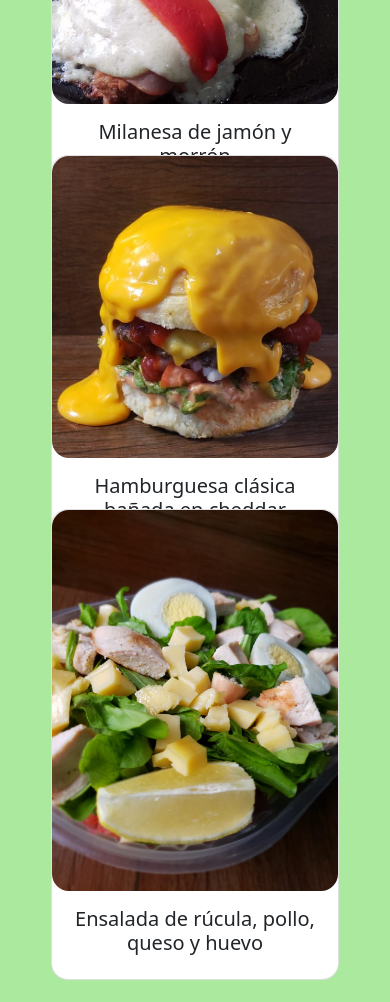
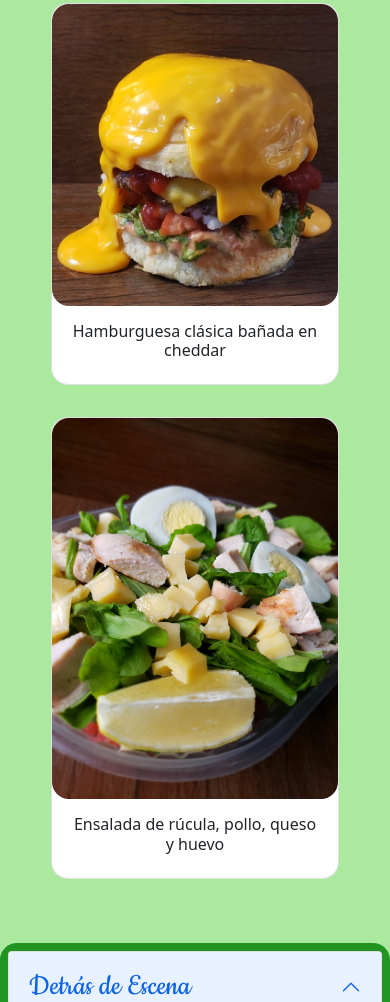
Before and after one commit to manugonzalezm/4ta_entrega_proyecto_final, a website: page index.html in a window 390 px wide. Shown: the part 998-2000 px from the top of the page. Drawn offline with nearby package versions, Linux system fonts and the light colour scheme.

Commit message:
Correcciones en el responsive del index.html

```diff
--- a/index.html
+++ b/index.html
@@ -47,7 +47,7 @@
         </nav>
     </header>
     <main>
-        <div id="carouselExampleIndicators" class="carousel slide m-5 alto_carrusel" data-bs-ride="carousel">
+        <div id="carouselExampleIndicators" class="carousel slide m-3" data-bs-ride="carousel">
             <div class="carousel-indicators">
                 <button type="button" data-bs-target="#carouselExampleIndicators" data-bs-slide-to="0" class="active" aria-current="true" aria-label="Slide 1"></button>
                 <button type="button" data-bs-target="#carouselExampleIndicators" data-bs-slide-to="1" aria-label="Slide 2"></button>
@@ -74,29 +74,29 @@
             </button>
         </div>
         <h2 class="my-2 texto_centrado font_subt">~Los favoritos del mes~</h2>
-        <div class="container texto_centrado">
+        <div class="container-fluid my-3">
             <div class="row">
-                <div class="col-lg-3 col-md-6 col-sm-6 my-3">
-                    <div class="card bordes contenedor_tarjetas" style="width: 18rem;">
-                        <img src="img/milaMuzzaMorron.jpeg" class="card-img-top tarjetas bordes img_rps" alt="milanesa muzzarella y morron">
+                <div class="col-sm-4 col-xs-11 my-3 contenido_centrado">
+                    <div class="card bordes" style="width: 18rem;">
+                        <img src="img/milaMuzzaMorron.jpeg" class="card-img-top tarjetas bordes" alt="milanesa muzzarella y morron">
                         <div class="card-body">
-                            <h5 class="card-title">Milanesa de jamón y morrón</h5>
+                            <h5 class="card-title texto_centrado txt_card">Milanesa de jamón y morrón</h5>
                         </div>
                     </div>
                 </div>
-                <div class="col-lg-3 col-md-5 col-sm-5 my-3">
-                    <div class="card bordes contenedor_tarjetas" style="width: 18rem;">
-                        <img src="img/hamburguesa9.jpeg" class="card-img-top tarjetas bordes img_rps" alt="hamburguesa con queso">
+                <div class="col-sm-4 col-xs-11 my-3 contenido_centrado">
+                    <div class="card bordes" style="width: 18rem;">
+                        <img src="img/hamburguesa9.jpeg" class="card-img-top tarjetas bordes" alt="hamburguesa con queso">
                         <div class="card-body">
-                            <h5 class="card-title">Hamburguesa clásica bañada en cheddar</h5>
+                            <h5 class="card-title texto_centrado txt_card">Hamburguesa clásica bañada en cheddar</h5>
                         </div>
                     </div>
                 </div>
-                <div class="col-lg-3 col-md-5 col-sm-5 my-3">
-                    <div class="card bordes contenedor_tarjetas" style="width: 18rem;">
-                        <img src="img/ensalada1.jpeg" class="card-img-top tarjetas bordes img_rps" alt="ensalada">
+                <div class="col-sm-4 col-xs-11 my-3 contenido_centrado">
+                    <div class="card bordes" style="width: 18rem;">
+                        <img src="img/ensalada1.jpeg" class="card-img-top tarjetas bordes" alt="ensalada">
                         <div class="card-body">
-                            <h5 class="card-title">Ensalada de rúcula, pollo, queso y huevo</h5>
+                            <h5 class="card-title texto_centrado txt_card">Ensalada de rúcula, pollo, queso y huevo</h5>
                         </div>
                     </div>
                 </div>
@@ -109,10 +109,10 @@
                     <span class="font_subt">Detrás de Escena</span>
                     </button>
                 </h2>
-                <div id="collapseOne" class="accordion-collapse collapse show" aria-labelledby="headingOne" data-bs-parent="#accordionExample">
+                <div id="collapseOne" class="accordion-collapse collapse" aria-labelledby="headingOne" data-bs-parent="#accordionExample">
                     <div class="accordion-body container-fluid fondo_verde2">
                         <div class="row">
-                            <div class="col-md-5 col-sm-4 col-xs-3 texto_centrado font_normal p-5">
+                            <div class="col-md-5 col-sm-4 col-xs-3 texto_centrado font_normal p-3">
                                 <strong>Conocé como elaboramos los productos que llegan a tu mesa</strong>
                             </div>
                             <div class="col-md-7 col-sm-8 col-xs-9">
--- a/scss/_components.scss
+++ b/scss/_components.scss
@@ -1,3 +1,7 @@
 .input{
     width: 300px;
 }
+
+.alto_carrusel{
+    height: 40vh;
+}
--- a/scss/_layout.scss
+++ b/scss/_layout.scss
@@ -12,7 +12,7 @@
 }
 
 .foto_carrusel{
-    height: 60vh;
+    height: 100%;
     width: 100%;
 }
 
@@ -26,3 +26,10 @@
     margin: 20px auto;
     text-align: center;
 }
+
+.contenido_centrado{
+    display: flex;
+    flex-direction: row;
+    justify-content: center;
+    align-items: center;
+}
--- a/scss/_media-queries.scss
+++ b/scss/_media-queries.scss
@@ -1,6 +1,6 @@
-@media only screen and (max-width: 550px) {
+@media only screen and (max-width: 500px) {
     .alto_carrusel{
-        height: 30vh;
+        height: 10vh;
     }
 }
 
@@ -22,8 +22,11 @@
 }
 
 @media only screen and (max-width: 768px) {
-    .contenedor_tarjetas{
-        margin: -35px auto;
+    .alto_carrusel{
+        height: 45vh;
+    }
+    .txt_card{
+        font-size: 1rem;
     }
 }
 
@@ -39,4 +42,7 @@
         text-align: center;
         width: 120%;
     }
+    .alto_carrusel{
+        height: 40vh;
+    }
 }
```
Also changed, not shown: css/stylesTrattoria.css, img/empanadas3.jpg, img/noquisSalsa2.jpg, img/tarta.jpeg, scss/_base.scss (line endings or trailing spaces).
